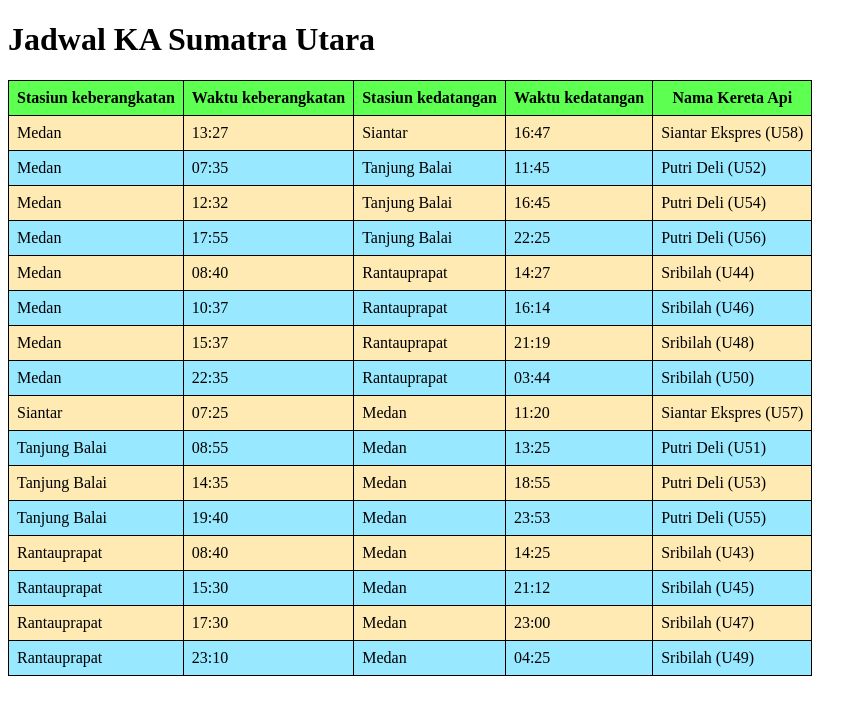
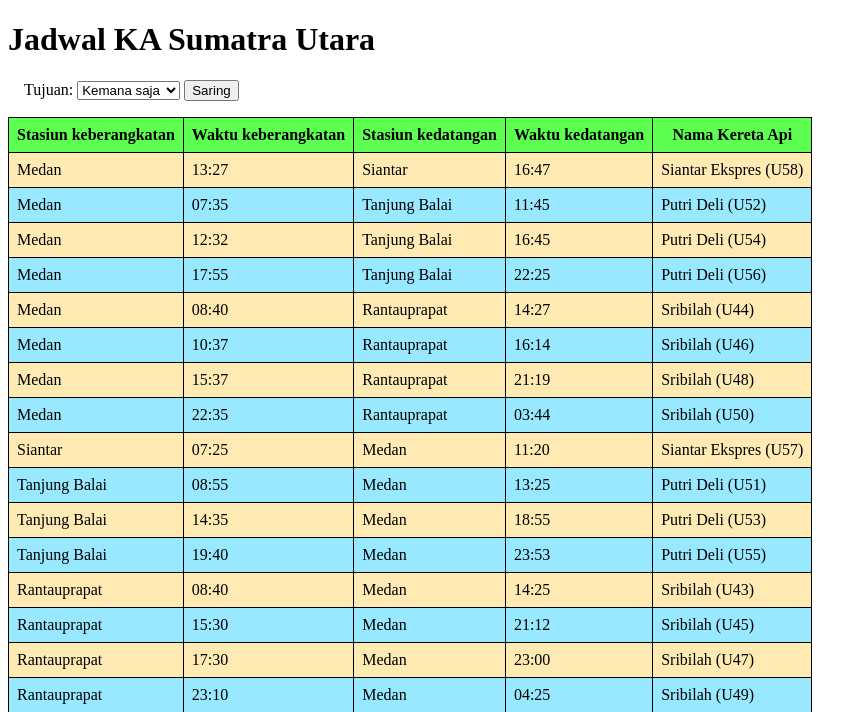
Before and after one commit to desdulianto/web2uph2016, a PHP site: page /jadwal.php in a window 1280 px wide. Shown: the top 712 px of the page, without its empty margins (0-867 px from the left). Run offline with PHP 8.4, Linux system fonts and the light colour scheme.

Commit message:
Filter stasiun kedatangan sesuai dengan tujuan pilihan user.

```diff
--- a/jadwalka/jadwal.php
+++ b/jadwalka/jadwal.php
@@ -11,10 +11,23 @@
         thead tr { background-color: #5DFF50; }
         tbody tr.odd { background-color: #FFEAB4; }
         tbody tr.even { background-color: #98E8FF; }
+        form { margin: 1em; }
     </style>
 </head>
 <body>
     <h1>Jadwal KA Sumatra Utara</h1>
+
+    <form method="get" action="">
+        <label for="tujuan">Tujuan:</label>
+        <select name="tujuan">
+            <option value="">Kemana saja</option>
+            <option value="Medan">Medan</option>
+            <option value="Siantar">Siantar</option>
+            <option value="Tanjung Balai">Tanjung Balai</option>
+            <option value="Rantauprapat">Rantauprapat</option>
+        </select>
+        <input type="submit" value="Saring">
+    </form>
 
 <?php
 // include-kan file php yang berisi array data
@@ -37,11 +50,21 @@ $row = "odd";
 $cols = array('stasiun_keberangkatan', 'waktu_keberangkatan',
               'stasiun_kedatangan', 'waktu_kedatangan', 'nama_ka');
 
+// baca data yang dikirim oleh user (jika ada)
+$tujuan = "";
+if (isset($_GET["tujuan"]))
+    $tujuan = $_GET["tujuan"];
+
 foreach ($data as $item) {
     echo "<tr class=\"$row\">";
 
     // menampilkan kolom sesuai dengan key yang ada di $cols
     foreach ($cols as $col) {
+        // filter dengan if hanya menampilkan stasiun kedatangan sesuai dengan
+        // yang dipilih user. Jika tujuan = "" tampilkan semua jadwal
+        if ($tujuan != "" && $tujuan != $item['stasiun_kedatangan'])
+            continue;
+
         echo "<td>" . $item[$col] . "</td>";
     }
     echo "</tr>";
```
